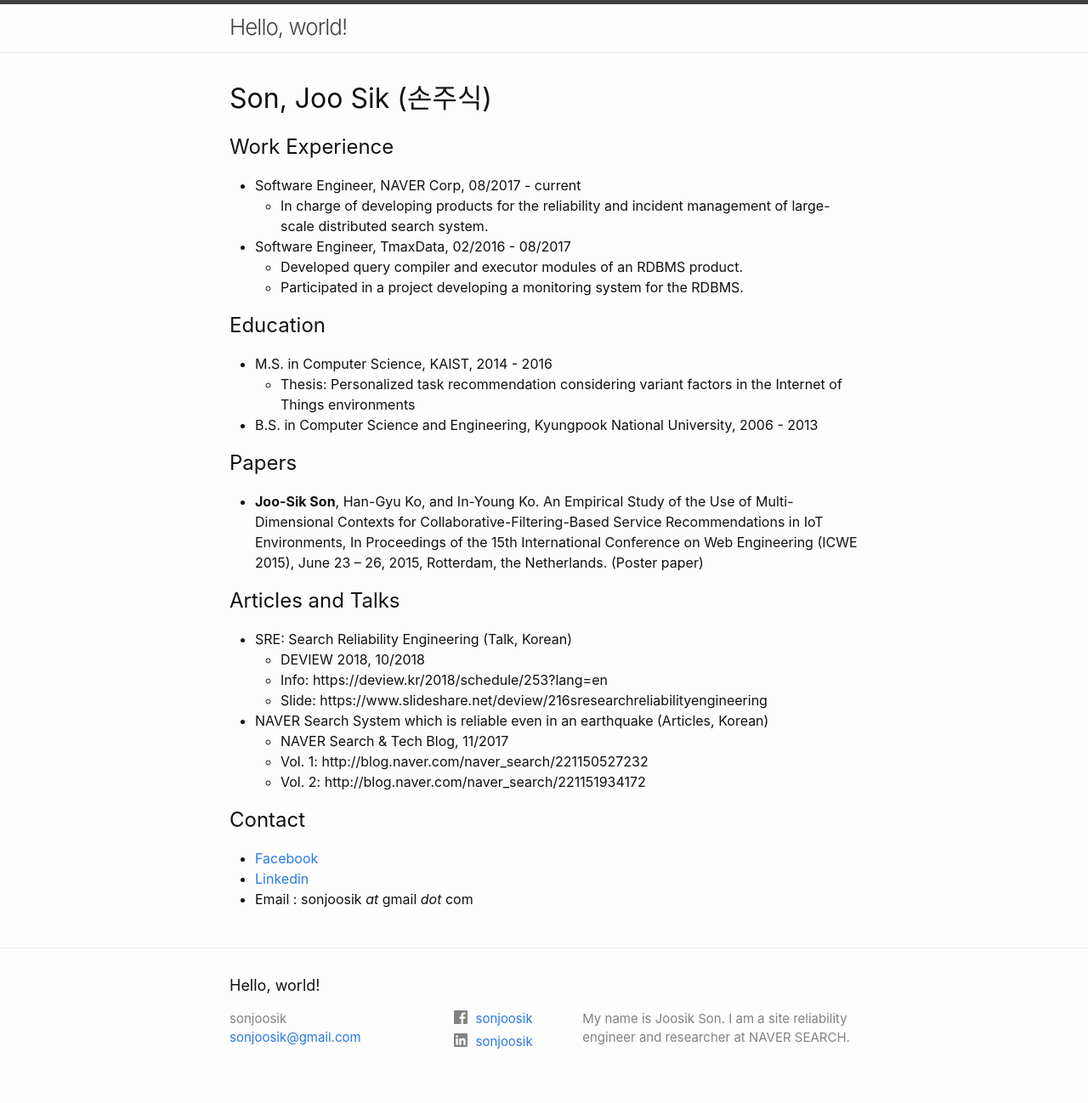
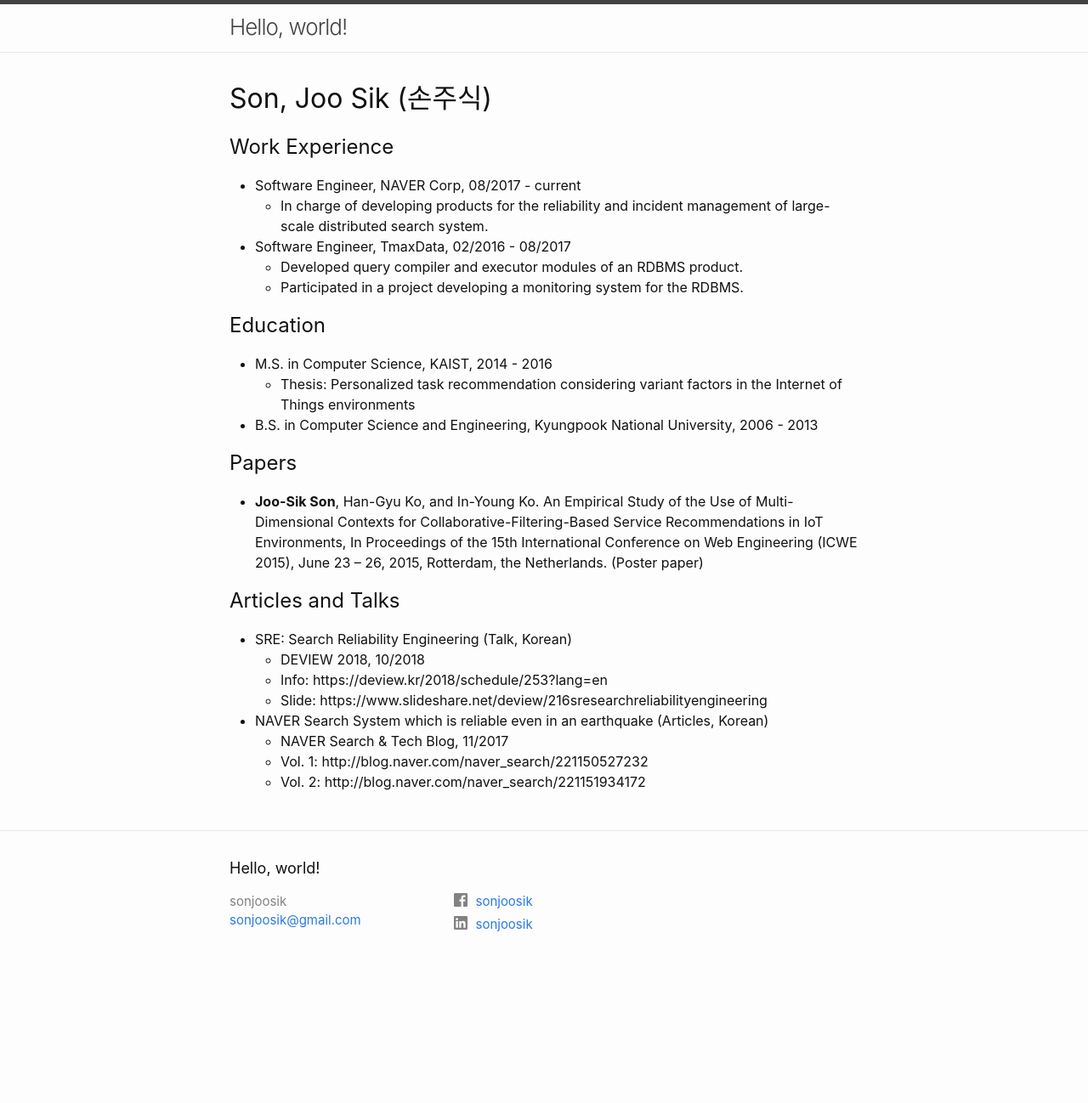
Before and after one commit to sonjoosik/sonjoosik.com, a Jekyll site: the page built from index.md, in a window 1280 px wide. Shown: the whole page at 85% size. Built offline with Jekyll 4.4.1, drawn with Linux system fonts in a browser that asks for light colours; after the commit the page ends 1160 px from its top, so only the background shows below that.

Commit message:
contact change

```diff
--- a/_config.yml
+++ b/_config.yml
@@ -6,8 +6,6 @@ theme: minima
 title: Hello, world!
 author: sonjoosik
 email: sonjoosik@gmail.com
-description: >
-  My name is Joosik Son. I am a site reliability engineer and researcher at NAVER SEARCH.
 
 facebook_username: sonjoosik
 linkedin_username: sonjoosik
--- a/index.md
+++ b/index.md
@@ -33,8 +33,3 @@ title: Son, Joo Sik (손주식)
   * NAVER Search & Tech Blog, 11/2017
   * Vol. 1: http://blog.naver.com/naver_search/221150527232
   * Vol. 2: http://blog.naver.com/naver_search/221151934172
-
-## Contact
-* [Facebook](https://www.facebook.com/sonjoosik/)
-* [Linkedin](https://www.linkedin.com/in/sonjoosik/)
-* Email : sonjoosik _at_ gmail _dot_ com
```
